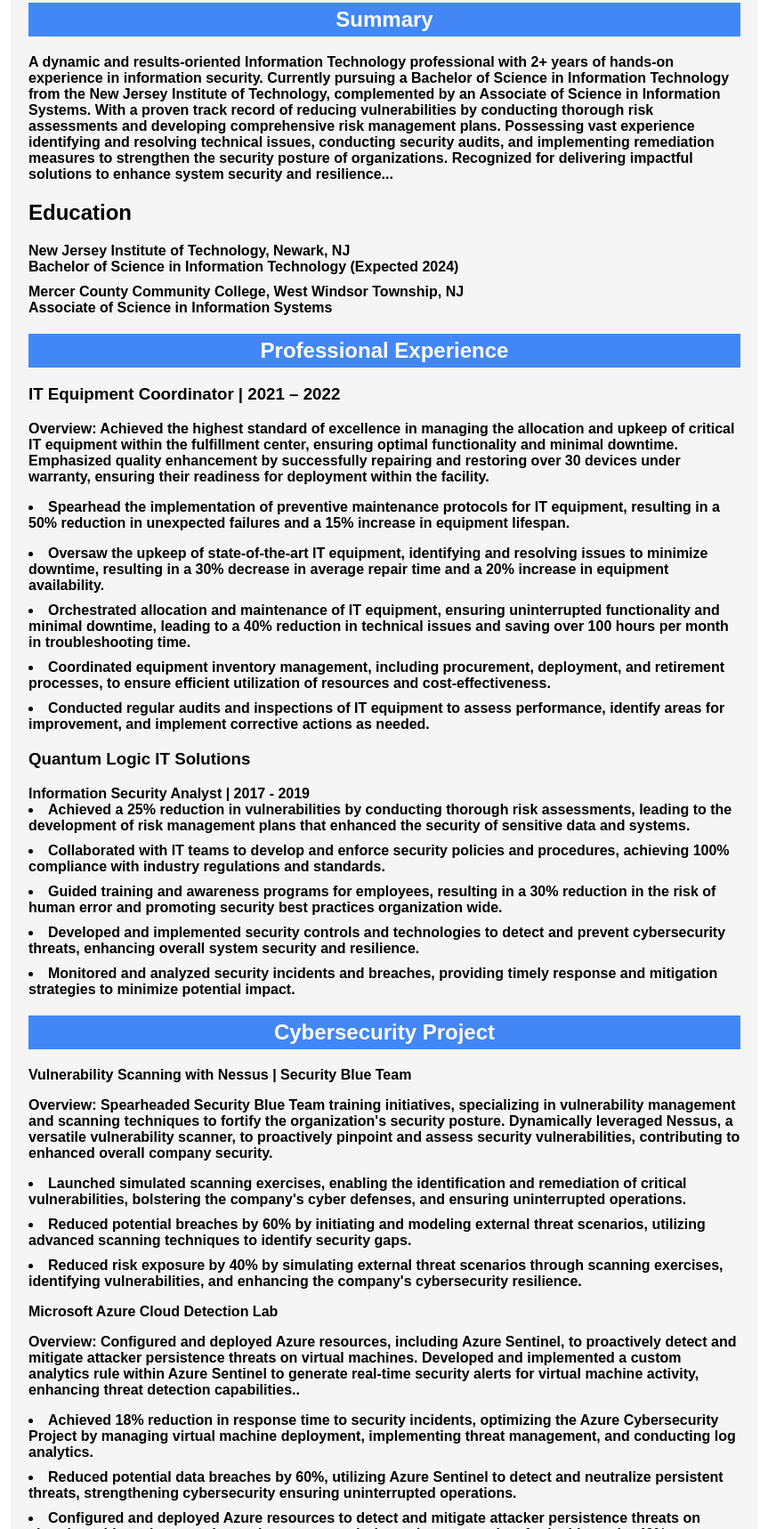
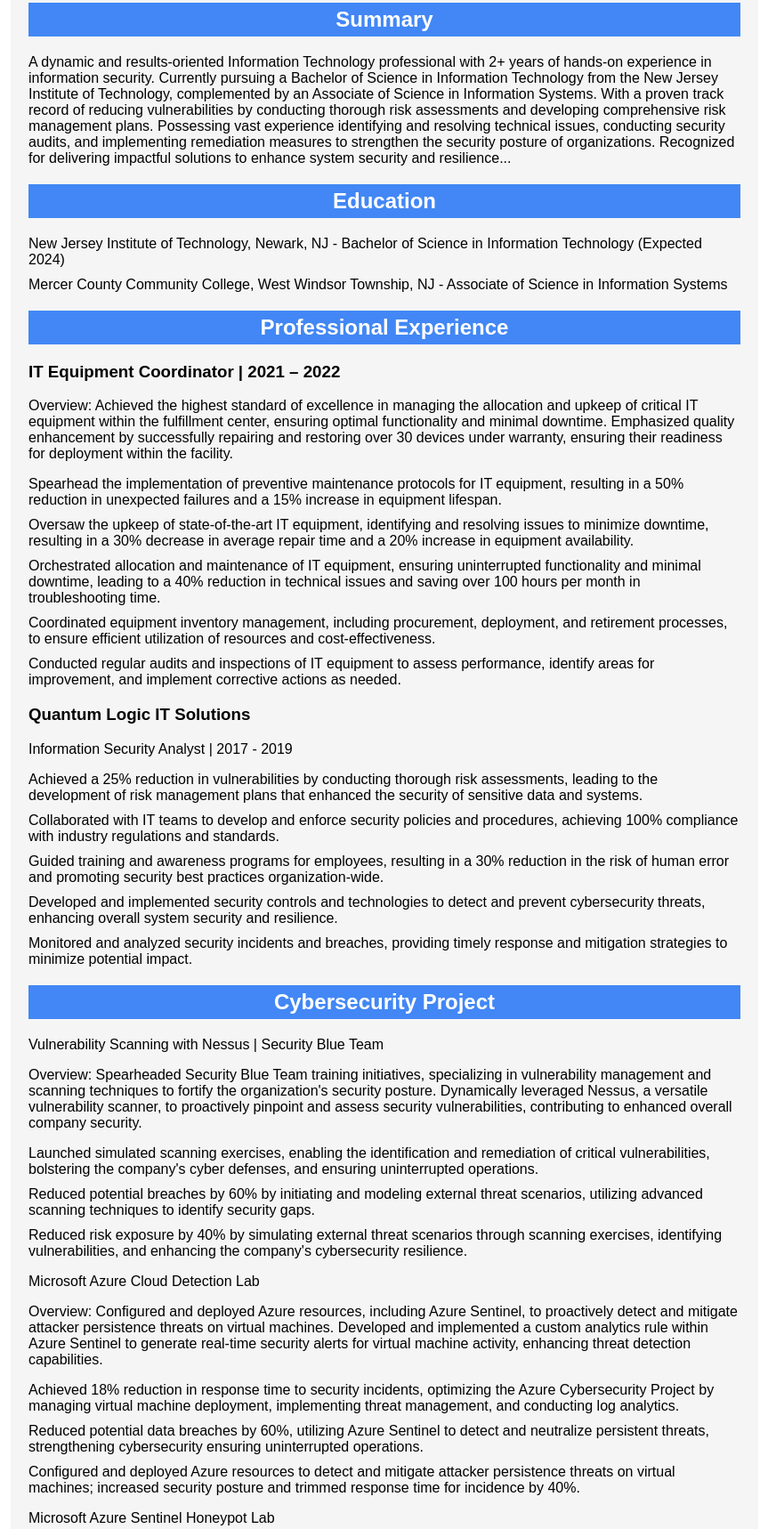
Before and after one commit to kenzit100/Personal-Website, a plain HTML site: page index.html in a window 1280 px wide. Shown: the part 364-2082 px from the top of the page at 89% size, without its empty margins (208-1071 px from the left). Drawn offline with Linux system fonts and the light colour scheme.

Commit message:
Update index.html

```diff
--- a/index.html
+++ b/index.html
@@ -58,109 +58,59 @@
         </div>
         <div class="section">
     <h2>Summary</h2>
-            <p><strong>A dynamic and results-oriented Information Technology professional with 2+ years of hands-on experience in information security. Currently pursuing a Bachelor of Science in Information Technology from the New Jersey Institute of Technology, complemented by an Associate of Science in Information Systems. With a proven track record of reducing vulnerabilities by conducting thorough risk assessments and developing comprehensive risk management plans. Possessing vast experience identifying and resolving technical issues, conducting security audits, and implementing remediation measures to strengthen the security posture of organizations. Recognized for delivering impactful solutions to enhance system security and resilience...</p>
+    <p>A dynamic and results-oriented Information Technology professional with 2+ years of hands-on experience in information security. Currently pursuing a Bachelor of Science in Information Technology from the New Jersey Institute of Technology, complemented by an Associate of Science in Information Systems. With a proven track record of reducing vulnerabilities by conducting thorough risk assessments and developing comprehensive risk management plans. Possessing vast experience identifying and resolving technical issues, conducting security audits, and implementing remediation measures to strengthen the security posture of organizations. Recognized for delivering impactful solutions to enhance system security and resilience...</p>
 </div>
-        <div class "section">
+<div class="section">
     <h2>Education</h2>
     <ul>
-               <strong>New Jersey Institute of Technology, Newark, NJ</strong>
-                <li>Bachelor of Science in Information Technology (Expected 2024)</li>
-
-               <strong>Mercer County Community College, West Windsor Township, NJ</strong>
-                <li>Associate of Science in Information Systems</li>
+        <li>New Jersey Institute of Technology, Newark, NJ - Bachelor of Science in Information Technology (Expected 2024)</li>
+        <li>Mercer County Community College, West Windsor Township, NJ - Associate of Science in Information Systems</li>
     </ul>
 </div>
 <div class="section">
     <h2>Professional Experience</h2>
-
-
-            <h3><p>IT Equipment Coordinator |  2021 – 2022</p></h3>
-
-            <p><strong>Overview:</strong> Achieved the highest standard of excellence in managing the allocation and upkeep of critical IT equipment within the fulfillment center, ensuring optimal functionality and minimal downtime. Emphasized quality enhancement by successfully repairing and restoring over 30 devices under warranty, ensuring their readiness for deployment within the facility.</p>
-
-
-             <p><li>Spearhead the implementation of preventive maintenance protocols for IT equipment, resulting in a 50% reduction in unexpected failures and a 15% increase in equipment lifespan.</li></p>
+    <h3>IT Equipment Coordinator | 2021 – 2022</h3>
+    <p>Overview: Achieved the highest standard of excellence in managing the allocation and upkeep of critical IT equipment within the fulfillment center, ensuring optimal functionality and minimal downtime. Emphasized quality enhancement by successfully repairing and restoring over 30 devices under warranty, ensuring their readiness for deployment within the facility.</p>
+    <ul>
+        <li>Spearhead the implementation of preventive maintenance protocols for IT equipment, resulting in a 50% reduction in unexpected failures and a 15% increase in equipment lifespan.</li>
         <li>Oversaw the upkeep of state-of-the-art IT equipment, identifying and resolving issues to minimize downtime, resulting in a 30% decrease in average repair time and a 20% increase in equipment availability.</li>
         <li>Orchestrated allocation and maintenance of IT equipment, ensuring uninterrupted functionality and minimal downtime, leading to a 40% reduction in technical issues and saving over 100 hours per month in troubleshooting time.</li>
-		<li>
-			Coordinated equipment inventory management, including procurement, deployment, and retirement processes, to ensure efficient utilization of resources and cost-effectiveness.
-		</li>
-		<li>
-		Conducted regular audits and inspections of IT equipment to assess performance, identify areas for improvement, and implement corrective actions as needed.
-		</li>
-
-
-
-
-            <p><h3>Quantum Logic IT Solutions</h3></p>
-            <strong>Information Security Analyst | 2017 - 2019</strong>
+        <li>Coordinated equipment inventory management, including procurement, deployment, and retirement processes, to ensure efficient utilization of resources and cost-effectiveness.</li>
+        <li>Conducted regular audits and inspections of IT equipment to assess performance, identify areas for improvement, and implement corrective actions as needed.</li>
+    </ul>
+    <h3>Quantum Logic IT Solutions</h3>
+    <p>Information Security Analyst | 2017 - 2019</p>
+    <ul>
         <li>Achieved a 25% reduction in vulnerabilities by conducting thorough risk assessments, leading to the development of risk management plans that enhanced the security of sensitive data and systems.</li>
-
-
         <li>Collaborated with IT teams to develop and enforce security policies and procedures, achieving 100% compliance with industry regulations and standards.</li>
-
-            <li>Guided training and awareness programs for employees, resulting in a 30% reduction in the risk of human error and promoting security best practices organization wide.</li>
-		<li>
-			Developed and implemented security controls and technologies to detect and prevent cybersecurity threats, enhancing overall system security and resilience.
-		</li>
-		<li>
-			Monitored and analyzed security incidents and breaches, providing timely response and mitigation strategies to minimize potential impact.
-		</li>
-
-
+        <li>Guided training and awareness programs for employees, resulting in a 30% reduction in the risk of human error and promoting security best practices organization-wide.</li>
+        <li>Developed and implemented security controls and technologies to detect and prevent cybersecurity threats, enhancing overall system security and resilience.</li>
+        <li>Monitored and analyzed security incidents and breaches, providing timely response and mitigation strategies to minimize potential impact.</li>
+    </ul>
 </div>
 <div class="section">
     <h2>Cybersecurity Project</h2>
-            <strong>Vulnerability Scanning with Nessus | Security Blue Team</strong>
-            <p><strong>Overview:</strong> Spearheaded Security Blue Team training initiatives, specializing in vulnerability management and scanning techniques to
-fortify the organization's security posture. Dynamically leveraged Nessus, a versatile vulnerability scanner, to proactively pinpoint and
-assess security vulnerabilities, contributing to enhanced overall company security.</p>
-
-
+    <p>Vulnerability Scanning with Nessus | Security Blue Team</p>
+    <p>Overview: Spearheaded Security Blue Team training initiatives, specializing in vulnerability management and scanning techniques to fortify the organization's security posture. Dynamically leveraged Nessus, a versatile vulnerability scanner, to proactively pinpoint and assess security vulnerabilities, contributing to enhanced overall company security.</p>
+    <ul>
         <li>Launched simulated scanning exercises, enabling the identification and remediation of critical vulnerabilities, bolstering the company's cyber defenses, and ensuring uninterrupted operations.</li>
         <li>Reduced potential breaches by 60% by initiating and modeling external threat scenarios, utilizing advanced scanning techniques to identify security gaps.</li>
-
-       <li>Reduced risk exposure by 40% by simulating external threat scenarios through scanning exercises, identifying vulnerabilities, and enhancing the company's cybersecurity resilience.	</li>
-
-
-
-
-
-
-
-       <p><strong>Microsoft Azure Cloud Detection Lab</strong></p>
-            <p><strong>Overview:</strong> Configured and deployed Azure resources, including Azure Sentinel, to proactively detect and mitigate attacker persistence
-threats on virtual machines. Developed and implemented a custom analytics rule within Azure Sentinel to generate real-time security
-alerts for virtual machine activity, enhancing threat detection capabilities..</p>
-
-
+        <li>Reduced risk exposure by 40% by simulating external threat scenarios through scanning exercises, identifying vulnerabilities, and enhancing the company's cybersecurity resilience.</li>
+    </ul>
+    <p>Microsoft Azure Cloud Detection Lab</p>
+    <p>Overview: Configured and deployed Azure resources, including Azure Sentinel, to proactively detect and mitigate attacker persistence threats on virtual machines. Developed and implemented a custom analytics rule within Azure Sentinel to generate real-time security alerts for virtual machine activity, enhancing threat detection capabilities.</p>
+    <ul>
         <li>Achieved 18% reduction in response time to security incidents, optimizing the Azure Cybersecurity Project by managing virtual machine deployment, implementing threat management, and conducting log analytics.</li>
-
-       <li>
-	      Reduced potential data breaches by 60%, utilizing Azure Sentinel to detect and neutralize persistent threats, strengthening cybersecurity ensuring uninterrupted operations.
-       </li>
+        <li>Reduced potential data breaches by 60%, utilizing Azure Sentinel to detect and neutralize persistent threats, strengthening cybersecurity ensuring uninterrupted operations.</li>
         <li>Configured and deployed Azure resources to detect and mitigate attacker persistence threats on virtual machines; increased security posture and trimmed response time for incidence by 40%.</li>
-
-
-
-
-
-
-
-        <strong>Microsoft Azure Sentinel Honeypot Lab</strong>
-            <p><strong>Overview:</strong>Conducted global threat analysis, scrutinizing RDP logon events across multiple countries, including the Netherlands, US,
-Canada, Ukraine, Russia, and the UK. Demonstrated problem-solving skills by addressing challenges to improve security measures and
-develop proficiency in threat detection and response.</p>
-
-
+    </ul>
+    <p>Microsoft Azure Sentinel Honeypot Lab</p>
+    <p>Overview: Conducted global threat analysis, scrutinizing RDP logon events across multiple countries, including the Netherlands, US, Canada, Ukraine, Russia, and the UK. Demonstrated problem-solving skills by addressing challenges to improve security measures and develop proficiency in threat detection and response.</p>
+    <ul>
         <li>Spearheaded the Azure Cybersecurity Project, enhancing the system by 25% and bolstering the organization's cybersecurity framework with virtualized environments, analytical tool configuration, and effective threat management.</li>
         <li>Reduced potential security breaches by 50% by evaluating RDP logon events across geographical locations, identifying significant security weaknesses; developed robust security protocols and measures that fortified company's defenses.</li>
         <li>Investigated RDP logon events in 6 countries, exposing critical security flaws; completed strategic security enhancements that mitigated 45% of potential cyber threats and safeguarded sensitive data.</li>
-
-
-
-
-
+    </ul>
 </div>
 <div class="section">
     <h2>Certifications</h2>
```
Lines whose indentation alone changed are shown as unchanged.
